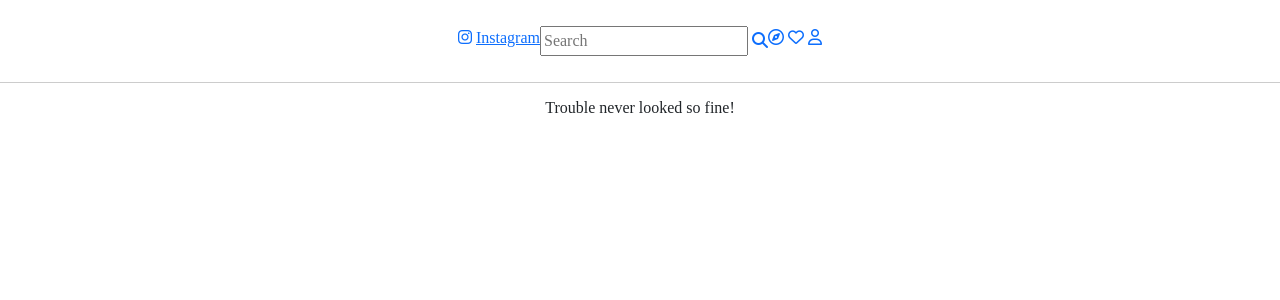
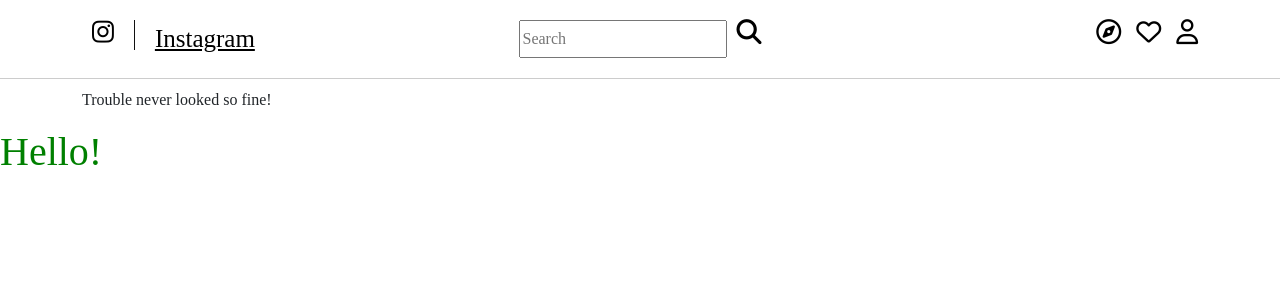
Before and after one commit to Wanjiru393/Instagram-cloneApp, a Django app: page / in a window 1280 px wide. Shown: the top 300 px of the page. Run offline with Django 4.2, Linux system fonts and the light colour scheme; data comes from the database, SQL or seed files in the repository; some libraries are stand-ins or nearby versions.

Commit message:
Created Navbar

```diff
--- a/instagram/static/css/base.css
+++ b/instagram/static/css/base.css
@@ -1,9 +1,11 @@
 *{
     font-family: Roboto-Regular;
 }
+
 body{
     background-color: #ffff;
 }
+
 header{
     background-color: #ffff;
     border-bottom: 1px solid #ccc;
@@ -12,19 +14,63 @@
     width: 100%;
     top: 0;
 }
+
 .navigation{
     display: flex;
     flex-direction: row;
     text-align: center;
     justify-content:center;
-    padding: 26px 20px;
+    padding: 20px 20px;
     flex-wrap: wrap;
 }
 
+.navigation a{
+    color:black;
+}
+
+.logo{
+    display:flex;
+    flex-direction:row;
+    justify-content:flex-start;
+    width:30%;
+}
+
+.logo a{
+    font-size:25px;
+    padding-left: 10px;
+}
+
+.vl{
+    border-left: 1.5px solid #111;
+    height: 30px;
+    margin-left: 20px;
+}
+
+.contact_icons{
+    display: flex;
+    justify-content:flex-end;
+    width:30%;
+    padding-left:50px;
+}
+.contact_icons a{
+    padding-left: 15px;
+    font-size: 25px;
+    font-weight: lighter;
+}
+.search_bar{
+    display: flex;
+    width:30%;
+    justify-content: center;
+    border-radius: 3px;
+    color: white;
+    text-align:center;
+    /* position: absolute; */
+}
+.search_bar a{
+    font-size: 25px;
+    padding-left: 10px;
+}
+
 h1{
-    color: green;
+    color: rgb(0, 128, 0);
 }
-p{
-    font: size 40px;
-    text-align: center;
-}
--- a/instagram/templates/base.html
+++ b/instagram/templates/base.html
@@ -9,13 +9,12 @@
 
 
 
-    {% block styles %}
+
     <!-- CSS only -->
     <link href="https://cdn.jsdelivr.net/npm/bootstrap@5.2.0-beta1/dist/css/bootstrap.min.css" rel="stylesheet" integrity="sha384-0evHe/X+R7YkIZDRvuzKMRqM+OrBnVFBL6DOitfPri4tjfHxaWutUpFmBp4vmVor" crossorigin="anonymous">
     <link rel="stylesheet" href="{% static 'css/base.css' %}">
-    <script src="https://kit.fontawesome.com/63fa258ca0.js" crossorigin="anonymous"></script>
 
-    {% endblock styles %}
+
 
 
 </head>
@@ -31,4 +30,6 @@
 
     <!-- JavaScript Bundle with Popper -->
     <script src="https://cdn.jsdelivr.net/npm/bootstrap@5.2.0-beta1/dist/js/bootstrap.bundle.min.js" integrity="sha384-pprn3073KE6tl6bjs2QrFaJGz5/SUsLqktiwsUTF55Jfv3qYSDhgCecCxMW52nD2" crossorigin="anonymous"></script>
+    <script src="https://kit.fontawesome.com/63fa258ca0.js" crossorigin="anonymous"></script>
+
 </body>
--- a/instagram/templates/index.html
+++ b/instagram/templates/index.html
@@ -1,10 +1,12 @@
 {% extends 'base.html' %}
 
 {%block content %}
+
     <header>
         <div class="navigation">
             <div class="logo">
                 <a class="" href="#"><i class="fab fa-instagram"></i></a>
+                <a class="vl" href="#"></a>
                 <a href="#">Instagram</a>
 
             </div>
@@ -12,7 +14,7 @@
                 <input type="text" placeholder="Search">
                 <a class="seach" href="#"><i class="fas fa-search"></i></a>
             </div>
-            <div class="contacts_icons">
+            <div class="contact_icons">
                 <a class="explore" href="#"><i class="far fa-compass"></i></a>
                 <a class="likes" href="#"><i class="far fa-heart"></i></a>
                 <a class="profile" href="#"><i class="far fa-user"></i></a>
@@ -21,14 +23,17 @@
     </header>
 
 
-    <h1>Hello!</h1>
-    <div class="container">
-    {% for post in posts %}
-        <p>{{post.author}}</p>
-
-        <p>{{post.caption}}</p>
-    {% endfor %}
-</div>
 
 
+    <div class="container mt-5">
+        {% for post in posts %}
+            <p>{{post.author}}</p>
+
+            <p>{{post.caption}}</p>
+        {% endfor %}
+    </div>
+    <div>
+        <h1>Hello!</h1>
+    </div>
+
 {% endblock content %}
```
